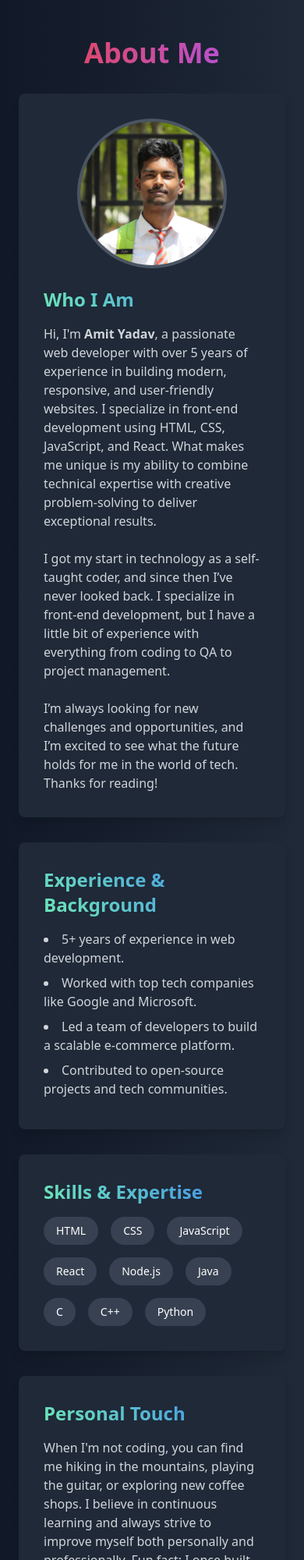
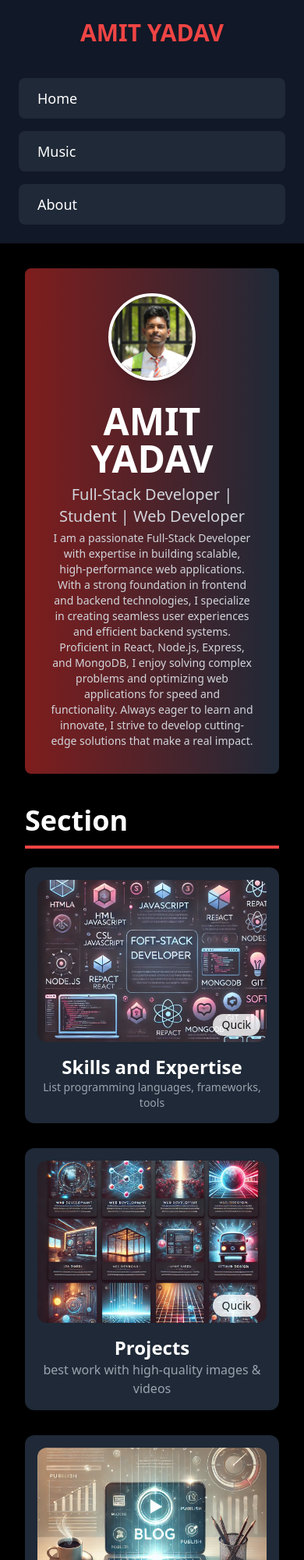
Before and after one commit to amit123-bhk/Portfolio-website, a plain HTML site: page experiment.html in a window 390 px wide. Shown: the top 2000 px of the page at 78% size. Drawn offline with nearby package versions, Linux system fonts and the light colour scheme.

Commit message:
add responsive

```diff
--- a/experiment.html
+++ b/experiment.html
@@ -4,139 +4,118 @@
 <head>
     <meta charset="UTF-8">
     <meta name="viewport" content="width=device-width, initial-scale=1.0">
-    <title>About Me</title>
+    <title>Amit - Portfolio</title>
     <script src="https://cdn.tailwindcss.com"></script>
-    <link href="https://cdnjs.cloudflare.com/ajax/libs/font-awesome/6.0.0-beta3/css/all.min.css" rel="stylesheet">
-    <style>
-        /* Custom gradient animation */
-        @keyframes gradientAnimation {
-            0% {
-                background-position: 0% 50%;
-            }
-
-            50% {
-                background-position: 100% 50%;
-            }
-
-            100% {
-                background-position: 0% 50%;
-            }
-        }
-
-        .gradient-bg {
-            background: linear-gradient(270deg, #1f2937, #111827, #1f2937);
-            background-size: 200% 200%;
-            animation: gradientAnimation 10s ease infinite;
-        }
-
-        .about-card {
-            transition: transform 0.3s ease, box-shadow 0.3s ease;
-        }
-
-        .about-card:hover {
-            transform: translateY(-10px);
-            box-shadow: 0 10px 20px rgba(0, 0, 0, 0.3);
-        }
-
-        /* Gradient text styles */
-        .gradient-text {
-            background: linear-gradient(45deg, #6EE7B7, #3B82F6);
-            -webkit-background-clip: text;
-            -webkit-text-fill-color: transparent;
-        }
-    </style>
 </head>
 
-<body class="gradient-bg text-white font-sans">
-    <!-- About Section -->
-    <div class="container mx-auto px-6 py-12">
-        <!-- Section Title -->
-        <h2
-            class="text-4xl font-bold text-center mb-8 text-transparent bg-clip-text bg-gradient-to-r from-red-500 to-purple-500">
-            About Me
-        </h2>
+<body class="bg-black text-white font-sans">
+    <div class="flex flex-col lg:flex-row min-h-screen">
 
-        <!-- About Content -->
-        <div class="max-w-4xl mx-auto">
-            <!-- Short Bio with Image -->
-            <div
-                class="about-card bg-gray-800 p-8 rounded-lg shadow-lg hover:shadow-xl transition-all duration-300 mb-8">
-                <div class="flex flex-col md:flex-row items-center">
-                    <!-- Image -->
-                    <div class="w-full md:w-1/3 mb-6 md:mb-0">
-                        <img src="images/7284.jpg" alt="Profile Picture"
-                            class="w-48 h-48 rounded-full border-4 border-gray-600 mx-auto">
-                    </div>
-                    <!-- Bio -->
-                    <div class="w-full md:w-2/3">
-                        <h3 class="text-2xl font-bold mb-4 gradient-text">Who I Am</h3>
-                        <p class="text-gray-300">
-                            Hi, I'm <span class="font-bold">Amit Yadav</span>, a passionate web developer with over 5
-                            years of experience in
-                            building modern, responsive, and user-friendly websites. I specialize in front-end
-                            development using HTML, CSS,
-                            JavaScript, and React. What makes me unique is my ability to combine technical expertise
-                            with creative
-                            problem-solving to deliver exceptional results.<br><br>
+        <!-- Sidebar -->
+        <div class="w-full lg:w-1/5 bg-gray-900 p-6 flex flex-col items-center shadow-lg lg:h-screen lg:fixed">
+            <h1 class="text-3xl font-bold text-red-500">AMIT YADAV</h1>
+            <nav class="mt-10 space-y-4 w-full">
+                <button
+                    class="w-full py-3 text-left px-6 bg-gray-800 rounded-lg hover:bg-red-600 transition-all duration-300 text-lg">Home</button>
+                <button
+                    class="w-full py-3 text-left px-6 bg-gray-800 rounded-lg hover:bg-red-600 transition-all duration-300 text-lg">Music</button>
+                <button
+                    class="w-full py-3 text-left px-6 bg-gray-800 rounded-lg hover:bg-red-600 transition-all duration-300 text-lg"><a href="about.html">About</a></button>
+            </nav>
+        </div>
 
-                            I got my start in technology as a self-taught coder, and since then I’ve never looked back.
-                            I specialize in front-end development, but I have a little bit of experience with everything
-                            from coding to QA to project management.<br><br>
-
-                            I’m always looking for new challenges and opportunities, and I’m excited to see what the
-                            future holds for me in the world of tech. Thanks for reading!
-                        </p>
-                    </div>
+        <!-- Main Content -->
+        <div class="w-full lg:w-4/5 p-8 lg:ml-[20%]">
+            <!-- Header -->
+            <div class="bg-gradient-to-r from-red-900 to-gray-800 p-8 rounded-lg flex flex-col md:flex-row items-center shadow-lg">
+                <img src="images/7284.jpg" alt="Amit" class="w-28 h-28 rounded-full border-4 border-white shadow-lg">
+                <div class="mt-6 md:mt-0 md:ml-6 text-center md:text-left">
+                    <h1 class="text-5xl font-extrabold p-1">AMIT YADAV</h1>
+                    <p class="text-xl text-gray-300 p-1">Full-Stack Developer | Student | Web Developer</p>
+                    <p class="text-sm text-gray-300">I am a passionate Full-Stack Developer with expertise in building
+                        scalable, high-performance web
+                        applications. With a strong foundation in frontend and backend technologies, I specialize in
+                        creating seamless user experiences and efficient backend systems. Proficient in React, Node.js,
+                        Express, and MongoDB, I enjoy solving complex problems and optimizing web applications for speed
+                        and functionality. Always eager to learn and innovate, I strive to develop cutting-edge
+                        solutions that make a real impact.</p>
                 </div>
             </div>
 
-            <!-- Experience & Background -->
-            <div
-                class="about-card bg-gray-800 p-8 rounded-lg shadow-lg hover:shadow-xl transition-all duration-300 mb-8">
-                <h3 class="text-2xl font-bold mb-4 gradient-text">Experience & Background</h3>
-                <ul class="list-disc list-inside text-gray-300">
-                    <li class="mb-2">5+ years of experience in web development.</li>
-                    <li class="mb-2">Worked with top tech companies like Google and Microsoft.</li>
-                    <li class="mb-2">Led a team of developers to build a scalable e-commerce platform.</li>
-                    <li class="mb-2">Contributed to open-source projects and tech communities.</li>
-                </ul>
-            </div>
+            <!-- Music List -->
+            <div class="mt-10">
+                <h2 class="text-4xl font-semibold border-b-4 border-red-500 pb-3">Section</h2>
+                <div class="mt-6 grid grid-cols-1 sm:grid-cols-2 md:grid-cols-3 lg:grid-cols-4 gap-8">
+                    <!-- Track Card -->
+                    <div class="bg-gray-800 p-4 rounded-xl shadow-md hover:scale-105 transition-all duration-300">
+                        <div class="relative">
+                            <img src="images/DALL·E 2025-03-07 21.26.10 - A visually appealing digital graphic showcasing technical and soft skills for a Full-Stack Developer portfolio. The image is divided into two sections.webp"
+                                alt="Track Image" class="rounded-xl w-full h-52 object-cover">
+                            <button class="absolute bottom-2 right-2 bg-white text-black px-3 py-1 rounded-full text-sm opacity-80 hover:opacity-100"><a href="Skills.html">Qucik</a></button>
+                        </div>
+                        <div class="mt-4 text-center">
+                            <h1 class="font-bold text-2xl">Skills and Expertise</h1>
+                            <p class="text-gray-400 text-sm">List programming languages, frameworks, tools</p>
+                        </div>
+                    </div>
 
-            <!-- Skills & Expertise -->
-            <div
-                class="about-card bg-gray-800 p-8 rounded-lg shadow-lg hover:shadow-xl transition-all duration-300 mb-8">
-                <h3 class="text-2xl font-bold mb-4 gradient-text">Skills & Expertise</h3>
-                <div class="flex flex-wrap gap-4">
-                    <span class="bg-gray-700 px-4 py-2 rounded-full text-sm">HTML</span>
-                    <span class="bg-gray-700 px-4 py-2 rounded-full text-sm">CSS</span>
-                    <span class="bg-gray-700 px-4 py-2 rounded-full text-sm">JavaScript</span>
-                    <span class="bg-gray-700 px-4 py-2 rounded-full text-sm">React</span>
-                    <span class="bg-gray-700 px-4 py-2 rounded-full text-sm">Node.js</span>
-                    <span class="bg-gray-700 px-4 py-2 rounded-full text-sm">Java</span>
-                    <span class="bg-gray-700 px-4 py-2 rounded-full text-sm">C</span>
-                    <span class="bg-gray-700 px-4 py-2 rounded-full text-sm">C++</span>
-                    <span class="bg-gray-700 px-4 py-2 rounded-full text-sm">Python</span>
-                </div>
-            </div>
+                    <div class="bg-gray-800 p-4 rounded-xl shadow-md hover:scale-105 transition-all duration-300">
+                        <div class="relative">
+                            <img src="images/project.webp" alt="Track Image" class="rounded-xl w-full h-52 object-cover">
+                            <button
+                                class="absolute bottom-2 right-2 bg-white text-black px-3 py-1 rounded-full text-sm opacity-80 hover:opacity-100"><a href="project.html">Qucik</a></button>
+                        </div>
+                        <div class="mt-4 text-center">
+                            <h1 class="font-bold text-2xl">Projects</h1>
+                            <p class="text-gray-400">best work with high-quality images & videos</p>
+                        </div>
+                    </div>
 
-            <!-- Personal Touch -->
-            <div class="about-card bg-gray-800 p-8 rounded-lg shadow-lg hover:shadow-xl transition-all duration-300">
-                <h3 class="text-2xl font-bold mb-4 gradient-text">Personal Touch</h3>
-                <p class="text-gray-300 mb-4">
-                    When I'm not coding, you can find me hiking in the mountains, playing the guitar, or exploring new
-                    coffee shops. I believe in continuous learning and always strive to improve myself both personally
-                    and professionally. Fun fact: I once built a website in 24 hours for a charity event!
-                </p>
-                <div class="flex space-x-4">
-                    <a href="#" class="text-blue-400 hover:text-blue-300">
-                        <i class="fab fa-linkedin text-2xl"></i>
-                    </a>
-                    <a href="#" class="text-blue-400 hover:text-blue-300">
-                        <i class="fab fa-github text-2xl"></i>
-                    </a>
-                    <a href="#" class="text-blue-400 hover:text-blue-300">
-                        <i class="fab fa-twitter text-2xl"></i>
-                    </a>
+                    <div class="bg-gray-800 p-4 rounded-xl shadow-md hover:scale-105 transition-all duration-300">
+                        <div class="relative">
+                            <img src="images/blog main.webp" alt="Track Image" class="rounded-xl w-full h-52 object-cover">
+                            <button
+                                class="absolute bottom-2 right-2 bg-white text-black px-3 py-1 rounded-full text-sm opacity-80 hover:opacity-100"><a href="blog.html">Qucik</a></button>
+                        </div>
+                        <div class="mt-4 text-center">
+                            <h1 class="font-bold text-2xl">Blog</h1>
+                            <p class="text-gray-400">Industry insights, case studies & tutorials</p>
+                        </div>
+                    </div>
+
+                    <div class="bg-gray-800 p-4 rounded-xl shadow-md hover:scale-105 transition-all duration-300">
+                        <div class="relative">
+                            <img src="images/soc-main.webp" alt="Track Image" class="rounded-xl w-full h-52 object-cover">
+                            <button
+                                class="absolute bottom-2 right-2 bg-white text-black px-3 py-1 rounded-full text-sm opacity-80 hover:opacity-100"><a href="contact.html">Qucik</a></button>
+                        </div>
+                        <div class="mt-4 text-center">
+                            <h1 class="font-bold text-2xl">Social Media</h1>
+                            <p class="text-gray-400">"Let’s work together!"</p>
+                        </div>
+                    </div>
+                    <div class="bg-gray-800 p-4 rounded-xl shadow-md hover:scale-105 transition-all duration-300">
+                        <div class="relative">
+                            <img src="images/achivement.webp" alt="Track Image" class="rounded-xl w-full h-52 object-cover">
+                            <button
+                                class="absolute bottom-2 right-2 bg-white text-black px-3 py-1 rounded-full text-sm opacity-80 hover:opacity-100"><a href="achievement.html">Qucik</a></button>
+                        </div>
+                        <div class="mt-4 text-center">
+                            <h1 class="font-bold text-2xl">Achievements</h1>
+                            <p class="text-gray-400">awards, certifications, or notable accomplishments</p>
+                        </div>
+                    </div>
+                    <div class="bg-gray-800 p-4 rounded-xl shadow-md hover:scale-105 transition-all duration-300">
+                        <div class="relative">
+                            <img src="images/remain.webp" alt="Track Image" class="rounded-xl w-full h-52 object-cover">
+                            <button
+                                class="absolute bottom-2 right-2 bg-white text-black px-3 py-1 rounded-full text-sm opacity-80 hover:opacity-100"><a href="Resume.html">Qucik</a></button>
+                        </div>
+                        <div class="mt-4 text-center">
+                            <h1 class="font-bold text-2xl">RESUME</h1>
+                            <p class="text-gray-400">awards, certifications, or notable accomplishments</p>
+                        </div>
+                    </div>
                 </div>
             </div>
         </div>
```
Also changed, not shown: index.html (+7 -7 lines).
